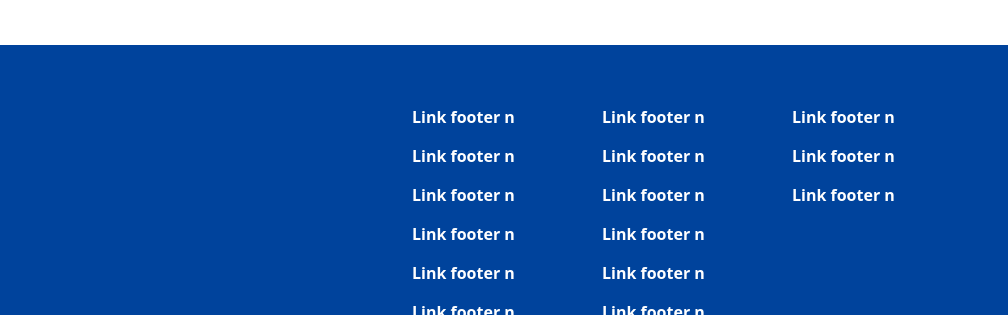
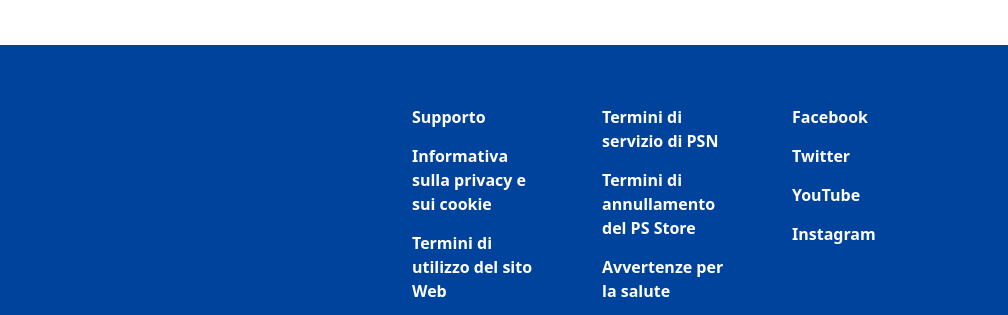
Before and after one commit to AlexTaglia/htmlcss-playstation, a plain HTML site: page index.html in a window 1280 px wide. Shown: the part 5816-6131 px from the top of the page, 272-1280 px from the left. Drawn offline with nearby package versions, Linux system fonts and the light colour scheme.

Commit message:
Modiicato align items in sezione accessori ps4

```diff
--- a/index.html
+++ b/index.html
@@ -366,7 +366,7 @@
 
     <!-- Section PS4 console e accessori -->
     <div class="container content">
-        <div class="row align-items-center mt-md-5 mt-lg-0">
+        <div class="row align-items-start mt-md-5 mt-lg-0">
             <div class="col-12 col-lg-4 mb-5">
                 <img class="img-100w" src="./img/ps4-slim-homepage-image-block.jpg" alt="ps4 slim">
                 <h2>PlayStation 4 </h2>
@@ -510,32 +510,34 @@
                     <div class="row">
                         <div class="col-lg-4">
                             <ul>
-                                <li><a href="">Link footer n</a></li>
-                                <li><a href="">Link footer n</a></li>
-                                <li><a href="">Link footer n</a></li>
-                                <li><a href="">Link footer n</a></li>
-                                <li><a href="">Link footer n</a></li>
-                                <li><a href="">Link footer n</a></li>
+                                <li><a href="">Supporto</a></li>
+                                <li><a href="">Informativa sulla privacy e sui cookie</a></li>
+                                <li><a href="">Termini di utilizzo del sito Web</a></li>
+                                <li><a href="">PlayStation Studios</a></li>
+                                <li><a href="">Termini legali</a></li>
+                                <li><a href="">Chi siamo</a></li>
+                                <li><a href="">PlayStation e l'ambiente</a></li>
                             </ul>
                         </div>
 
                         <div class="col-lg-4">
                             <ul>
-                                <li><a href="">Link footer n</a></li>
-                                <li><a href="">Link footer n</a></li>
-                                <li><a href="">Link footer n</a></li>
-                                <li><a href="">Link footer n</a></li>
-                                <li><a href="">Link footer n</a></li>
-                                <li><a href="">Link footer n</a></li>
-                                <li><a href="">Link footer n</a></li>
+                                <li><a href="">Termini di servizio di PSN</a></li>
+                                <li><a href="">Termini di annullamento del PS Store</a></li>
+                                <li><a href="">Avvertenze per la salute</a></li>
+                                <li><a href="">Classificazioni per età</a></li>
+                                <li><a href="">Termini d'uso del Software</a></li>
+                                <li><a href="">Lavora con PlayStation</a></li>
+                                <li><a href="">Mappa del sito</a></li>
                             </ul>
                         </div>
 
                         <div class="col-lg-4">
                             <ul>
-                                <li><a href="">Link footer n</a></li>
-                                <li><a href="">Link footer n</a></li>
-                                <li><a href="">Link footer n</a></li>
+                                <li><a href="">Facebook</a></li>
+                                <li><a href="">Twitter</a></li>
+                                <li><a href="">YouTube</a></li>
+                                <li><a href="">Instagram</a></li>
                             </ul>
                         </div>
 
```
